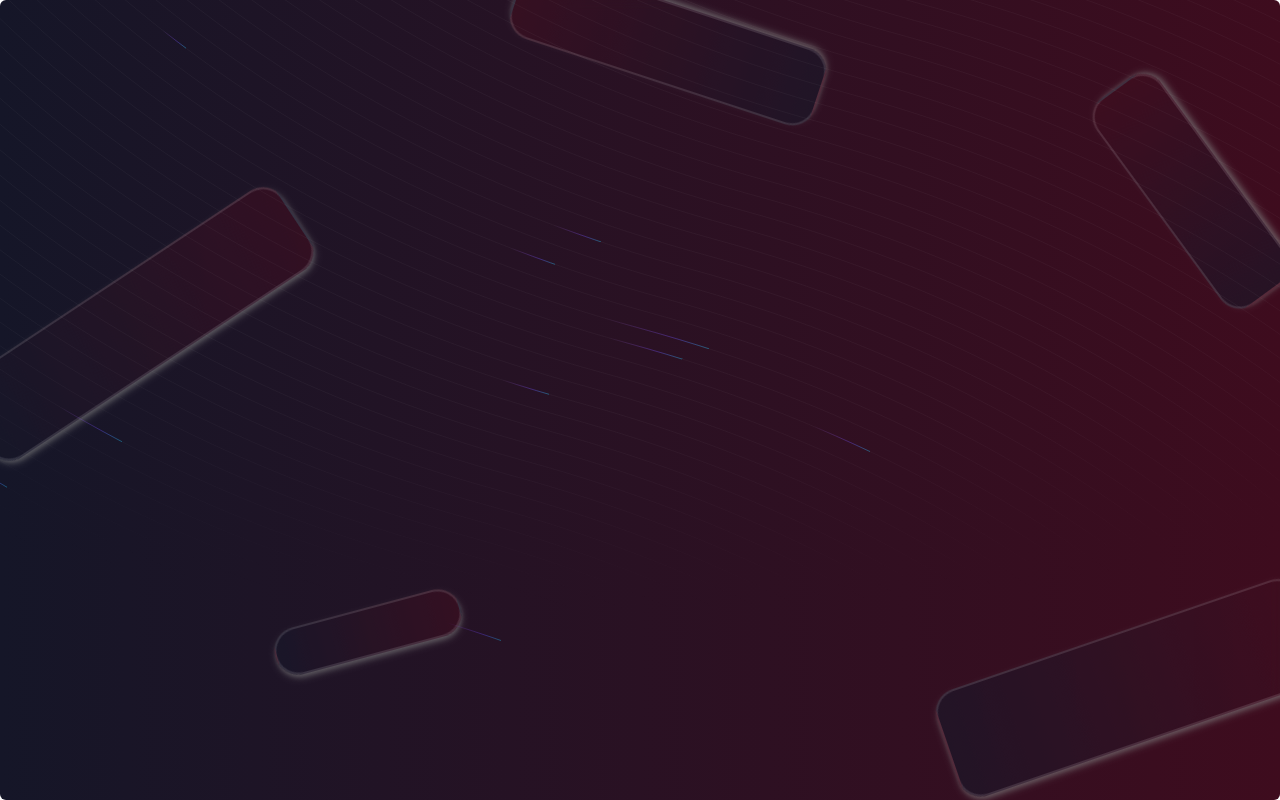
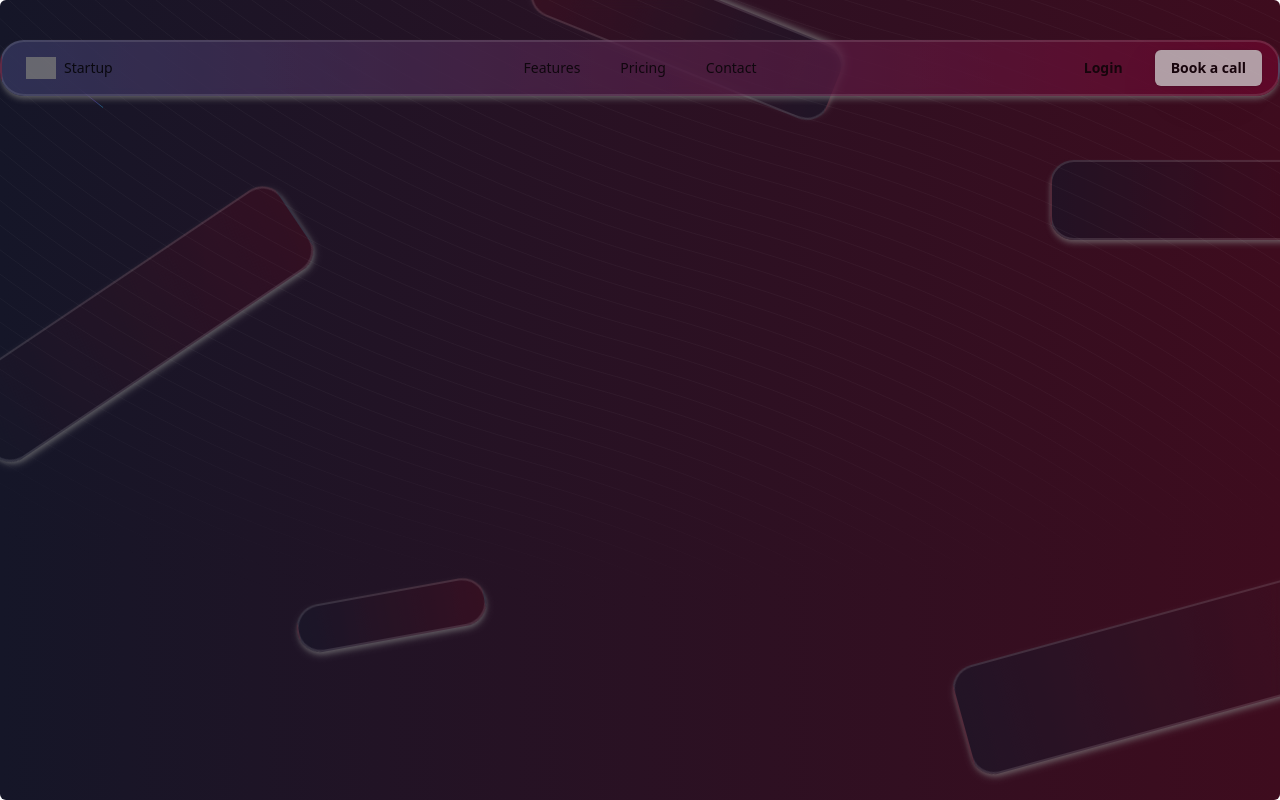
Before and after one commit to ieeework514/IEEE_Website, a Next.js app: page / in a window 1280 px wide. Built offline with nearby package versions, Linux system fonts and the light colour scheme; grey boxes are pictures that could not be loaded.

Commit message:
navbar added

```diff
--- a/package.json
+++ b/package.json
@@ -9,9 +9,11 @@
     "lint": "next lint"
   },
   "dependencies": {
+    "@tabler/icons-react": "^3.33.0",
     "@tailwindcss/postcss": "^4.1.7",
     "class-variance-authority": "^0.7.1",
     "clsx": "^2.1.1",
+    "icons-react": "^3.7.1",
     "lucide-react": "^0.511.0",
     "motion": "^12.12.2",
     "next": "15.1.8",
--- /dev/null
+++ b/src/app/landingpage/Header/page.js
@@ -0,0 +1,87 @@
+// Header code here
+"use client";
+import {
+  Navbar,
+  NavBody,
+  NavItems,
+  MobileNav,
+  NavbarLogo,
+  NavbarButton,
+  MobileNavHeader,
+  MobileNavToggle,
+  MobileNavMenu,
+} from "@/components/ui/resizable-navbar";
+import { useState } from "react";
+
+export function NavbarDemo() {
+  const navItems = [
+    {
+      name: "Features",
+      link: "#features",
+    },
+    {
+      name: "Pricing",
+      link: "#pricing",
+    },
+    {
+      name: "Contact",
+      link: "#contact",
+    },
+  ];
+
+  const [isMobileMenuOpen, setIsMobileMenuOpen] = useState(false);
+
+  return (
+    <div className="relative   w-full">
+      <Navbar>
+        {/* Desktop Navigation */}
+        <NavBody>
+          <NavbarLogo />
+          <NavItems items={navItems} />
+          <div className="flex items-center gap-4">
+            <NavbarButton variant="secondary">Login</NavbarButton>
+            <NavbarButton variant="primary">Book a call</NavbarButton>
+          </div>
+        </NavBody>
+
+        {/* Mobile Navigation */}
+        <MobileNav>
+          <MobileNavHeader>
+            <NavbarLogo />
+            <MobileNavToggle
+              isOpen={isMobileMenuOpen}
+              onClick={() => setIsMobileMenuOpen(!isMobileMenuOpen)} />
+          </MobileNavHeader>
+
+          <MobileNavMenu isOpen={isMobileMenuOpen} onClose={() => setIsMobileMenuOpen(false)}>
+            {navItems.map((item, idx) => (
+              <a
+                key={`mobile-link-${idx}`}
+                href={item.link}
+                onClick={() => setIsMobileMenuOpen(false)}
+                className="relative text-neutral-600 dark:text-neutral-300">
+                <span className="block">{item.name}</span>
+              </a>
+            ))}
+            <div className="flex w-full flex-col gap-4">
+              <NavbarButton
+                onClick={() => setIsMobileMenuOpen(false)}
+                variant="primary"
+                className="w-full">
+                Login
+              </NavbarButton>
+              <NavbarButton
+                onClick={() => setIsMobileMenuOpen(false)}
+                variant="primary"
+                className="w-full">
+                Book a call
+              </NavbarButton>
+            </div>
+          </MobileNavMenu>
+        </MobileNav>
+      </Navbar>
+
+      {/* Navbar */}
+    </div>
+  );
+}
--- a/src/app/layout.js
+++ b/src/app/layout.js
@@ -1,5 +1,6 @@
 import { Geist, Geist_Mono } from "next/font/google";
 import "./globals.css";
+import {  NavbarDemo } from "./landingpage/Header/page";
 
 const geistSans = Geist({
   variable: "--font-geist-sans",
@@ -22,6 +23,7 @@
       <body
         className={`${geistSans.variable} ${geistMono.variable} antialiased`}
       >
+       <NavbarDemo></NavbarDemo>
         {children}
       </body>
     </html>
--- /dev/null
+++ b/src/components/ui/resizable-navbar.jsx
@@ -0,0 +1,235 @@
+"use client";;
+import { cn } from "@/lib/utils";
+import { IconMenu2, IconX } from "@tabler/icons-react";
+import {
+  motion,
+  AnimatePresence,
+  useScroll,
+  useMotionValueEvent,
+} from "motion/react";
+
+import React, { useRef, useState } from "react";
+
+
+export const Navbar = ({
+  children,
+  className
+}) => {
+  const ref = useRef(null);
+  const { scrollY } = useScroll({
+    target: ref,
+    offset: ["start start", "end start"],
+  });
+  const [visible, setVisible] = useState(false);
+
+  useMotionValueEvent(scrollY, "change", (latest) => {
+    if (latest > 100) {
+      setVisible(true);
+    } else {
+      setVisible(false);
+    }
+  });
+
+  return (
+    (<motion.div
+      ref={ref}
+      // IMPORTANT: Change this to class of `fixed` if you want the navbar to be fixed
+      className={cn("fixed inset-x-0 top-10  opacity-60  bg-gradient-to-r from-[#404371] to-[#780831]   backdrop-blur-sm border-2 border-white/20 rounded-3xl shadow-md shadow-[grey]  z-40 w-full", className)}>
+      {React.Children.map(children, (child) =>
+        React.isValidElement(child)
+          ? React.cloneElement(child, { visible })
+          : child)}
+    </motion.div>)
+  );
+};
+
+export const NavBody = ({
+  children,
+  className,
+  visible
+}) => {
+  return (
+    (<motion.div
+      animate={{
+        backdropFilter: visible ? "blur(10px)" : "none",
+        boxShadow: visible
+          ? "0 0 24px rgba(34, 42, 53, 0.06), 0 1px 1px rgba(0, 0, 0, 0.05), 0 0 0 1px rgba(34, 42, 53, 0.04), 0 0 4px rgba(34, 42, 53, 0.08), 0 16px 68px rgba(47, 48, 55, 0.05), 0 1px 0 rgba(255, 255, 255, 0.1) inset"
+          : "none",
+        width: visible ? "40%" : "100%",
+        y: visible ? 20 : 0,
+      }}
+      transition={{
+        type: "spring",
+        stiffness: 200,
+        damping: 50,
+      }}
+      style={{
+        minWidth: "800px",
+      }}
+      className={cn(
+        "relative z-[60] mx-auto hidden w-full max-w-7xl flex-row items-center justify-between self-start rounded-full bg-transparent px-4 py-2 lg:flex dark:bg-transparent",
+        visible && "bg-white/80 dark:bg-neutral-950/80",
+        className
+      )}>
+      {children}
+    </motion.div>)
+  );
+};
+
+export const NavItems = ({
+  items,
+  className,
+  onItemClick
+}) => {
+  const [hovered, setHovered] = useState(null);
+
+  return (
+    (<motion.div
+      onMouseLeave={() => setHovered(null)}
+      className={cn(
+        "absolute inset-0 hidden flex-1 flex-row items-center justify-center space-x-2 text-sm font-medium text-zinc-600 transition duration-200 hover:text-zinc-800 lg:flex lg:space-x-2",
+        className
+      )}>
+      {items.map((item, idx) => (
+        <a
+          onMouseEnter={() => setHovered(idx)}
+          onClick={onItemClick}
+          className="relative px-4 py-2 text-black dark:text-neutral-300"
+          key={`link-${idx}`}
+          href={item.link}>
+          {hovered === idx && (
+            <motion.div
+              layoutId="hovered"
+              className="absolute inset-0 h-full w-full rounded-full bg-gray-100 dark:bg-neutral-800" />
+          )}
+          <span className="relative z-20">{item.name}</span>
+        </a>
+      ))}
+    </motion.div>)
+  );
+};
+
+export const MobileNav = ({
+  children,
+  className,
+  visible
+}) => {
+  return (
+    (<motion.div
+      animate={{
+        backdropFilter: visible ? "blur(10px)" : "none",
+        boxShadow: visible
+          ? "0 0 24px rgba(34, 42, 53, 0.06), 0 1px 1px rgba(0, 0, 0, 0.05), 0 0 0 1px rgba(34, 42, 53, 0.04), 0 0 4px rgba(34, 42, 53, 0.08), 0 16px 68px rgba(47, 48, 55, 0.05), 0 1px 0 rgba(255, 255, 255, 0.1) inset"
+          : "none",
+        width: visible ? "90%" : "100%",
+        paddingRight: visible ? "12px" : "0px",
+        paddingLeft: visible ? "12px" : "0px",
+        borderRadius: visible ? "4px" : "2rem",
+        y: visible ? 20 : 0,
+      }}
+      transition={{
+        type: "spring",
+        stiffness: 200,
+        damping: 50,
+      }}
+      className={cn(
+        "relative z-50 mx-auto flex w-full max-w-[calc(100vw-2rem)] flex-col items-center justify-between bg-transparent px-0 py-2 lg:hidden",
+        visible && "bg-white/80 dark:bg-neutral-950/80",
+        className
+      )}>
+      {children}
+    </motion.div>)
+  );
+};
+
+export const MobileNavHeader = ({
+  children,
+  className
+}) => {
+  return (
+    (<div
+      className={cn("flex w-full flex-row items-center justify-between", className)}>
+      {children}
+    </div>)
+  );
+};
+
+export const MobileNavMenu = ({
+  children,
+  className,
+  isOpen,
+  onClose
+}) => {
+  return (
+    (<AnimatePresence>
+      {isOpen && (
+        <motion.div
+          initial={{ opacity: 0 }}
+          animate={{ opacity: 1 }}
+          exit={{ opacity: 0 }}
+          className={cn(
+            "absolute inset-x-0 top-16 z-50 flex w-full flex-col items-start justify-start gap-4 rounded-lg bg-white px-4 py-8 shadow-[0_0_24px_rgba(34,_42,_53,_0.06),_0_1px_1px_rgba(0,_0,_0,_0.05),_0_0_0_1px_rgba(34,_42,_53,_0.04),_0_0_4px_rgba(34,_42,_53,_0.08),_0_16px_68px_rgba(47,_48,_55,_0.05),_0_1px_0_rgba(255,_255,_255,_0.1)_inset] dark:bg-neutral-950",
+            className
+          )}>
+          {children}
+        </motion.div>
+      )}
+    </AnimatePresence>)
+  );
+};
+
+export const MobileNavToggle = ({
+  isOpen,
+  onClick
+}) => {
+  return isOpen ? (
+    <IconX className="text-black dark:text-white" onClick={onClick} />
+  ) : (
+    <IconMenu2 className="text-black dark:text-white" onClick={onClick} />
+  );
+};
+
+export const NavbarLogo = () => {
+  return (
+    (<a
+      href="#"
+      className="relative z-20 mr-4 flex items-center space-x-2 px-2 py-1 text-sm font-normal text-black">
+      <img
+        src="https://assets.aceternity.com/logo-dark.png"
+        alt="logo"
+        width={30}
+        height={30} />
+      <span className="font-medium text-black dark:text-white">Startup</span>
+    </a>)
+  );
+};
+
+export const NavbarButton = ({
+  href,
+  as: Tag = "a",
+  children,
+  className,
+  variant = "primary",
+  ...props
+}) => {
+  const baseStyles =
+    "px-4 py-2 rounded-md bg-white button bg-white text-black text-sm font-bold relative cursor-pointer hover:-translate-y-0.5 transition duration-200 inline-block text-center";
+
+  const variantStyles = {
+    primary:
+      "shadow-[0_0_24px_rgba(34,_42,_53,_0.06),_0_1px_1px_rgba(0,_0,_0,_0.05),_0_0_0_1px_rgba(34,_42,_53,_0.04),_0_0_4px_rgba(34,_42,_53,_0.08),_0_16px_68px_rgba(47,_48,_55,_0.05),_0_1px_0_rgba(255,_255,_255,_0.1)_inset]",
+    secondary: "bg-transparent shadow-none dark:text-white",
+    dark: "bg-black text-white shadow-[0_0_24px_rgba(34,_42,_53,_0.06),_0_1px_1px_rgba(0,_0,_0,_0.05),_0_0_0_1px_rgba(34,_42,_53,_0.04),_0_0_4px_rgba(34,_42,_53,_0.08),_0_16px_68px_rgba(47,_48,_55,_0.05),_0_1px_0_rgba(255,_255,_255,_0.1)_inset]",
+    gradient:
+      "bg-gradient-to-b from-blue-500 to-blue-700 text-white shadow-[0px_2px_0px_0px_rgba(255,255,255,0.3)_inset]",
+  };
+
+  return (
+    (<Tag
+      href={href || undefined}
+      className={cn(baseStyles, variantStyles[variant], className)}
+      {...props}>
+      {children}
+    </Tag>)
+  );
+};
```
Also changed, not shown: 1 other file (tests, documents, lock files or other folders).
